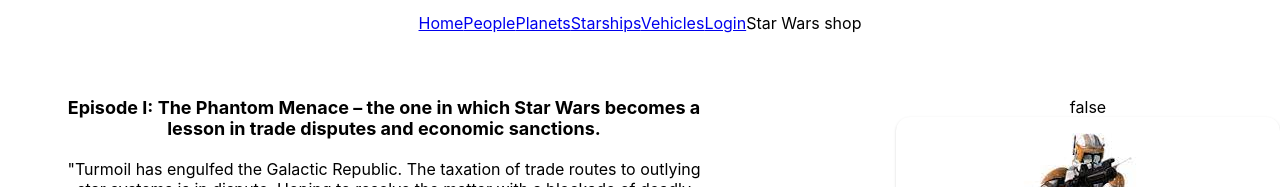
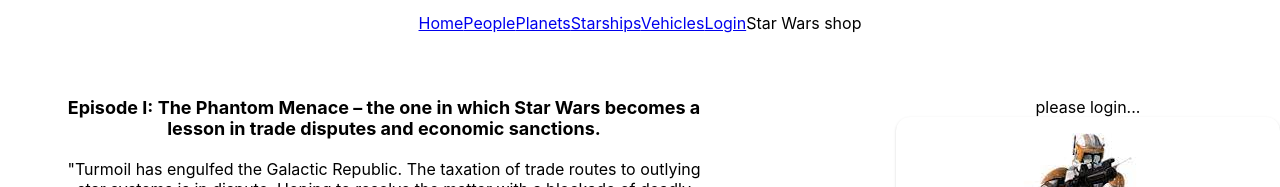
Before and after one commit to hristinson/graduate_React_all, a React (Create React App) app in the folder frontend/: page / in a window 1280 px wide. Shown: the top 187 px of the page. Built offline with nearby package versions, Linux system fonts and the light colour scheme; no server answers.

Commit message:
useContext already work!

```diff
--- a/frontend/src/components/Home.tsx
+++ b/frontend/src/components/Home.tsx
@@ -23,7 +23,7 @@
      } </Carousel>
     </div>
 
-    {loginStatus? <div>true</div> : <div>false</div>}
+    {loginStatus? <div>Welcome to SWAPI portal!</div> : <div>please login...</div>}
 
     <div className="main_carousel">
     <Carousel variant="dark" indicators={false} fade={true} controls={false} pause={'hover'} >
--- a/frontend/src/components/People.tsx
+++ b/frontend/src/components/People.tsx
@@ -1,4 +1,4 @@
-import React, { useState, useEffect, useContext } from 'react';
+import React, { useState, useEffect, useContext, useCallback } from 'react';
 import { Rating } from 'primereact/rating';
 import { Button } from 'primereact/button';
 import './DataView.css';
@@ -39,6 +39,7 @@
 
     Authstatus()
     const {loginStatus} = useContext(AuthContext)
+    const clickBy = useCallback(() => {alert(`show me the credits!`)}, [])
 
     const [countItems, setCountItems] = useState(0);
     const [isLoading, setIsLoading] = useState(true);
@@ -76,7 +77,7 @@
         return (
 
             <div className=''>
-                {loginStatus? <div>true</div> : <div>false</div>}
+
                 {isLoading ? <LoadingSpinner /> : <></>}
                 {  data.map((data: PeopleData, key: number)=>{
 
@@ -101,9 +102,13 @@
                         <div className="">{data.height}</div>
                         <Rating value={rndRaiting()} readOnly cancel={false}></Rating>
                     </div>
-                    <div className="">
-                        <Button icon="pi pi-shopping-cart" label="By" disabled={data.created === 'OUTOFSTOCK'}></Button>
-                    </div>
+
+                    {loginStatus? <div className="">
+                        <Button icon="pi pi-shopping-cart" onClick={clickBy} label="By" disabled={data.created === 'OUTOFSTOCK'}></Button>
+                    </div> : <div>please login...</div>}
+
+
+
                 </div>
             </div>
 
--- a/frontend/src/components/Planets.tsx
+++ b/frontend/src/components/Planets.tsx
@@ -1,4 +1,4 @@
-import React, { useState, useEffect } from 'react';
+import React, { useState, useEffect, useContext, useCallback } from 'react';
 import { Rating } from 'primereact/rating';
 import { Button } from 'primereact/button';
 import './DataView.css';
@@ -15,7 +15,8 @@
 import "./spinner.css";
 import LoadingSpinner from "./LoadingSpinner";
 import { PlanetsData } from "../models";
-import AuthContextElement from './authstatus';
+import Authstatus from './authstatus';
+import { AuthContext } from './provider';
 
 const rndRaiting = () => {
     return (Math.floor(Math.random() * 7));
@@ -36,6 +37,11 @@
 }
 
 const DataView = () => {
+
+    Authstatus()
+    const {loginStatus} = useContext(AuthContext)
+    const clickBy = useCallback(() => {alert(`show me the credits!`)}, [])
+
     const [countItems, setCountItems] = useState(0);
     const [isLoading, setIsLoading] = useState(true);
     const [data, setData] = useState([]);
@@ -97,9 +103,9 @@
                         <div className="">{data.rotation_period}</div>
                         <Rating value={rndRaiting()} readOnly cancel={false}></Rating>
                     </div>
-                    <div className="">
-                        <Button icon="pi pi-shopping-cart" label="By" disabled={data.climate === 'OUTOFSTOCK'}></Button>
-                    </div>
+                    {loginStatus? <div className="">
+                        <Button icon="pi pi-shopping-cart" onClick={clickBy} label="By" disabled={data.climate === 'OUTOFSTOCK'}></Button>
+                    </div> : <div>please login...</div>}
                 </div>
             </div>
 
--- a/frontend/src/components/Starships.tsx
+++ b/frontend/src/components/Starships.tsx
@@ -1,4 +1,4 @@
-import React, { useState, useEffect } from 'react';
+import React, { useState, useEffect, useContext, useCallback } from 'react';
 import { Rating } from 'primereact/rating';
 import { Button } from 'primereact/button';
 import './DataView.css';
@@ -15,7 +15,8 @@
 import "./spinner.css";
 import LoadingSpinner from "./LoadingSpinner";
 import { StarshipsData } from "../models";
-import AuthContextElement from './authstatus';
+import Authstatus from './authstatus';
+import { AuthContext } from './provider';
 
 const rndRaiting = () => {
     return (Math.floor(Math.random() * 7));
@@ -36,6 +37,11 @@
 }
 
 const DataView = () => {
+
+    Authstatus()
+    const {loginStatus} = useContext(AuthContext)
+    const clickBy = useCallback(() => {alert(`show me the credits!`)}, [])
+
     const [countItems, setCountItems] = useState(0);
     const [isLoading, setIsLoading] = useState(true);
     const [data, setData] = useState([]);
@@ -97,9 +103,9 @@
                         <div className="">{data.crew}</div>
                         <Rating value={rndRaiting()} readOnly cancel={false}></Rating>
                     </div>
-                    <div className="">
-                        <Button icon="pi pi-shopping-cart" label="By" disabled={data.passengers === 'OUTOFSTOCK'}></Button>
-                    </div>
+                    {loginStatus? <div className="">
+                        <Button icon="pi pi-shopping-cart" onClick={clickBy} label="By" disabled={data.passengers === 'OUTOFSTOCK'}></Button>
+                    </div> : <div>please login...</div>}
                 </div>
             </div>
 
--- a/frontend/src/components/Vehicles.tsx
+++ b/frontend/src/components/Vehicles.tsx
@@ -1,4 +1,4 @@
-import React, { useState, useEffect } from 'react';
+import React, { useState, useEffect, useContext, useCallback } from 'react';
 import { Rating } from 'primereact/rating';
 import { Button } from 'primereact/button';
 import './DataView.css';
@@ -15,7 +15,8 @@
 import "./spinner.css";
 import LoadingSpinner from "./LoadingSpinner";
 import { VehiclesData } from "../models";
-import AuthContextElement from './authstatus';
+import Authstatus from './authstatus';
+import { AuthContext } from './provider';
 
 const rndRaiting = () => {
     return (Math.floor(Math.random() * 7));
@@ -36,6 +37,10 @@
 }
 
 const DataView = () => {
+    Authstatus()
+    const {loginStatus} = useContext(AuthContext)
+    const clickBy = useCallback(() => {alert(`show me the credits!`)}, [])
+
     const [countItems, setCountItems] = useState(0);
     const [isLoading, setIsLoading] = useState(true);
     const [data, setData] = useState([]);
@@ -97,9 +102,9 @@
                         <div className="">{data.length}</div>
                         <Rating value={rndRaiting()} readOnly cancel={false}></Rating>
                     </div>
-                    <div className="">
-                        <Button icon="pi pi-shopping-cart" label="By" disabled={data.crew === 'OUTOFSTOCK'}></Button>
-                    </div>
+                    {loginStatus? <div className="">
+                        <Button icon="pi pi-shopping-cart" onClick={clickBy} label="By" disabled={data.crew === 'OUTOFSTOCK'}></Button>
+                    </div> : <div>please login...</div>}
                 </div>
             </div>
 
--- a/frontend/src/components/authstatus.tsx
+++ b/frontend/src/components/authstatus.tsx
@@ -1,4 +1,4 @@
-import React, {useContext} from 'react';
+import {useContext} from 'react';
 import { AuthContext } from './provider';
 import axios from 'axios';
 
@@ -6,6 +6,7 @@
  const Authstatus = () => {
 
     const {loginStatus, setLoginStatus} = useContext(AuthContext);
+    console.log(loginStatus);
 
     const get = "http://localhost:3001/auth";
     axios.get(
```
